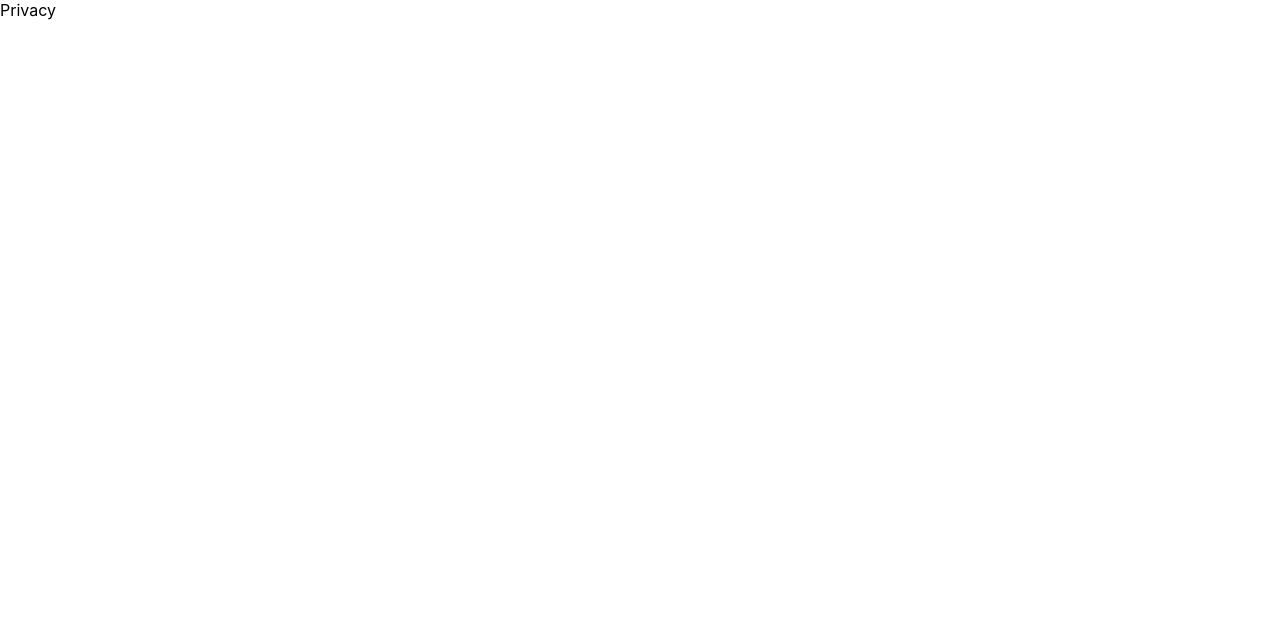
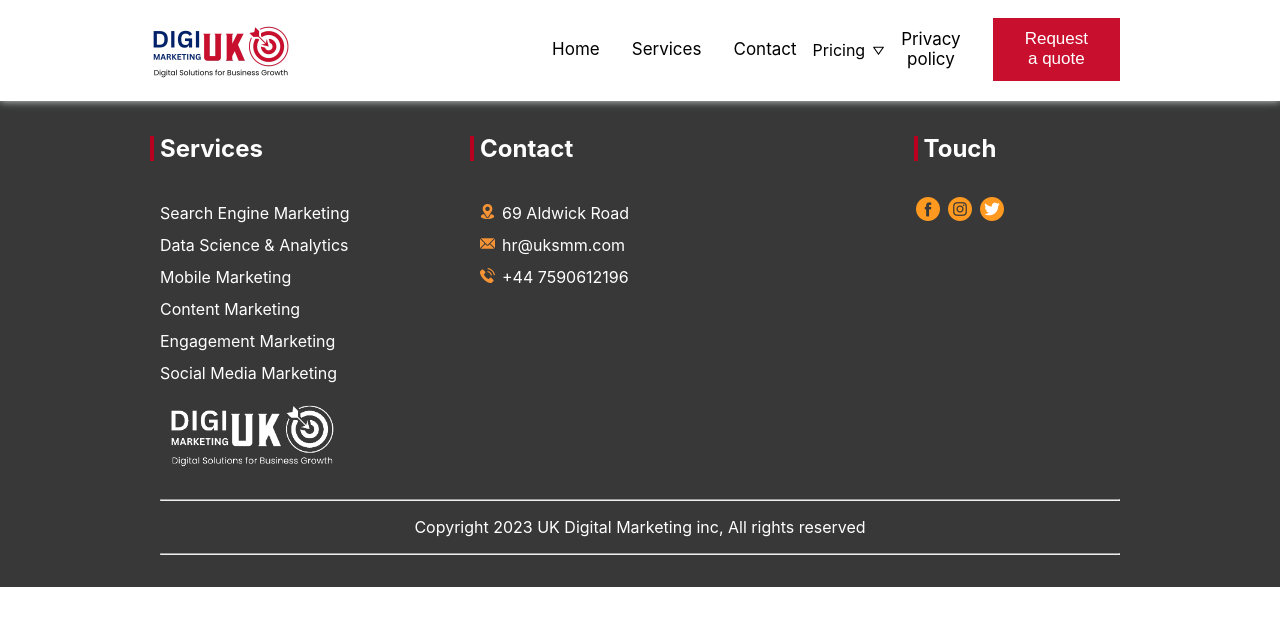
Before and after one commit to nitesh504/ukDigimarketing, a React (Create React App) app in the folder UK-Digital-Marketting/: page /privacy in a window 1280 px wide. Shown: the top 626 px of the page. Built offline with nearby package versions, Linux system fonts and the light colour scheme.

Commit message:
privacy policy page

```diff
--- a/UK-Digital-Marketting/src/Components/Navigation/navbar.css
+++ b/UK-Digital-Marketting/src/Components/Navigation/navbar.css
@@ -6,13 +6,11 @@
 .dropdown-content {
   display: none !important;
   background-color: #f9f9f9;
-  min-width: 300px;
-  width: 700px;
-  box-shadow: 0px 8px 16px 0px rgba(0, 0, 0, 0.2);
-  z-index: 10;
+  width: 1000px;
+  box-shadow: 0px 8px 16px rgba(0, 0, 0, 0.2);
+  z-index: 100;
   position: absolute;
   left: 50%;
-  top: 100%;
 
   transform: translateX(-50%);
 }
@@ -40,7 +38,7 @@
 .dropdown:hover .dropdown-content {
   display: block !important;
   display: grid !important;
-  grid-template-columns: 1fr 1fr !important;
+  grid-template-columns: 1fr 1fr 1fr !important;
 }
 .dropdown-content:hover {
   display: block !important;
--- a/UK-Digital-Marketting/src/Components/Navigation/navigation.jsx
+++ b/UK-Digital-Marketting/src/Components/Navigation/navigation.jsx
@@ -64,7 +64,7 @@ const Navigation = () => {
           </div>
         </li>
         <li>
-          <a href="#contact">Privacy policy</a>
+          <Link to="/privacy">Privacy policy</Link>
         </li>
         <li>
           <a href="#request" className="request-btn">
--- a/UK-Digital-Marketting/src/privacy policy/Privacy.jsx
+++ b/UK-Digital-Marketting/src/privacy policy/Privacy.jsx
@@ -1,8 +1,13 @@
 import React from 'react'
+import Navigation from '../Components/Navigation/navigation'
+import Footer from '../Components/footer/footer'
 
 const Privacy = () => {
   return (
-    <div>Privacy</div>
+    <div>
+        <Navigation />
+        <Footer />
+    </div>
   )
 }
 
```
